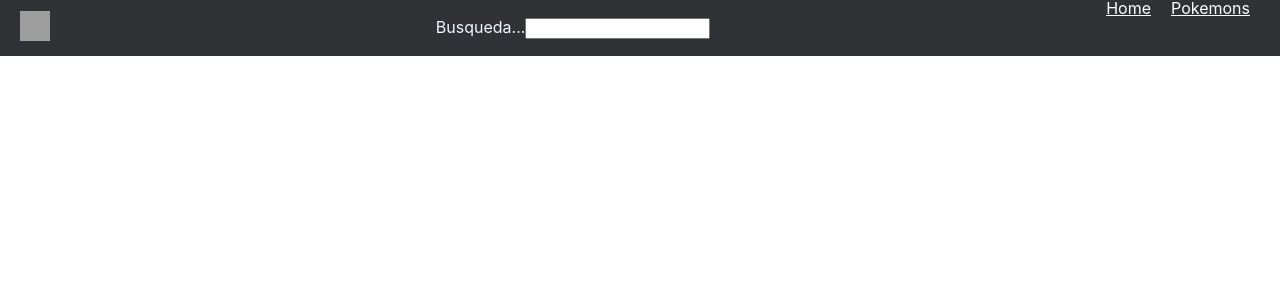
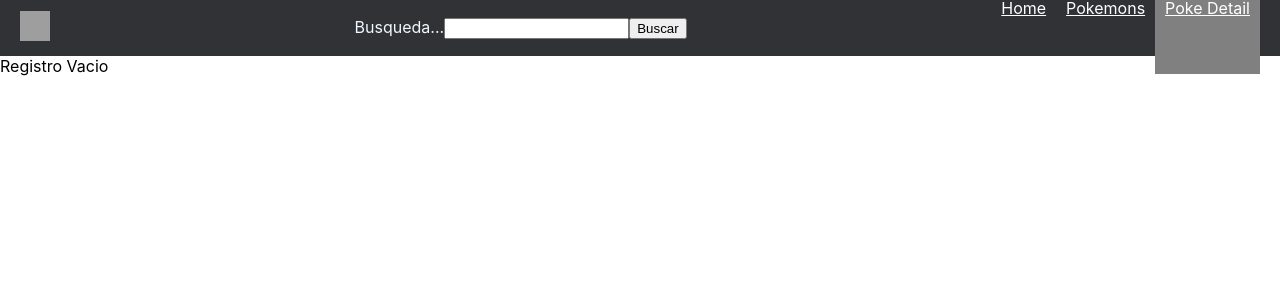
Before and after one commit to sedwarb/PI-Pokemon-main, a React (Create React App) app in the folder client/: page /pokemons/detail in a window 1280 px wide. Shown: the top 300 px of the page. Built offline with nearby package versions, Linux system fonts and the light colour scheme; grey boxes are pictures that could not be loaded.

Commit message:
update back and add in front

```diff
--- a/client/src/App.js
+++ b/client/src/App.js
@@ -4,6 +4,7 @@ import NavBar from "./components/NavBar/NavBar";
 import Landing from "./components/landing/landing"
 import { Route } from "react-router-dom";
 import {Busqueda} from './components/Busqueda/Busqueda';
+import {Detail} from './components/detail/detail'
 
 function App() {
   //<NavBar />
@@ -12,6 +13,7 @@ function App() {
       <Route exact path="/" component={Landing}></Route>
       <Route path="/:x" component={NavBar}></Route>
       <Route exact path="/pokemons" component={Busqueda}></Route>
+      <Route exact path="/pokemons/detail" component={Detail}></Route>
     </React.Fragment>
   );
 }
--- a/client/src/actions/actions.js
+++ b/client/src/actions/actions.js
@@ -17,3 +17,12 @@ export function getPokemons(){
             .catch(error=>console.log(`Error en getpokemons: ${error}`))
     }
 }
+
+export function getPokemonByName(nombre){
+    return async function(dispatch){
+        return fetch(`http://${ip}:3001/pokemons?name=${nombre}`)
+        .then(r=>r.json())
+        .then(res=>dispatch({type:GET_POKEMON_BYNAME,payload:res}))
+        .catch(error=>console.log(`Error en getPokemonByName: ${error}`))
+    }
+}
--- a/client/src/components/Busqueda/Busqueda.jsx
+++ b/client/src/components/Busqueda/Busqueda.jsx
@@ -7,9 +7,9 @@ export function Busqueda() {
   const [pagina, setPagina] = useState(0);
   const dispatch = useDispatch()
   const pokemons = useSelector(state=>state.pokemonsLoaded)
+
   useEffect(()=>{
     dispatch(getPokemons(pagina))
-    //console.log("Se ejecuto Useeffect en getpokemons")
   },[pagina])//se va a actualizar cada vez que haya un cambio
   function paginasig(){
     if(pagina<36)setPagina(pagina+12)
--- a/client/src/components/NavBar/NavBar.jsx
+++ b/client/src/components/NavBar/NavBar.jsx
@@ -1,8 +1,17 @@
-import React from 'react';
+import {getPokemonByName} from '../../actions/actions'
+import React,{useState}  from 'react';
+import { useDispatch } from 'react-redux'
 import { NavLink } from 'react-router-dom';
 import './NavBar.css';
 
+
+
 export default function NavBar() {
+    const [pokeName, setPokeName] = useState("");
+    const dispatch = useDispatch()
+    function handleChange(e){
+        setPokeName(e.target.value)
+    }
     return (
         <header className="navbar">
             <div>
@@ -10,16 +19,22 @@ export default function NavBar() {
             </div>
             <div>
                 <label>
-                    <span className='buSpan'>Busqueda...</span>
-                    <input type='search' id="buscar"/>
+                    <form onSubmit={(e) => {
+                        e.preventDefault();
+                        dispatch(getPokemonByName(pokeName))
+                        }}>
+                        <span className='buSpan'>Busqueda...</span>
+                        <input type='search' id="buscar" onChange={(e) => handleChange(e)} />
+                        <input type="submit" value={`Buscar`} />
+                    </form>
                 </label>
             </div>
             <nav>
-
                 <ul className="list">
                     <li className="list-item">
                         <NavLink exact to="/" >Home</NavLink>
                         <NavLink exact to="/pokemons" >Pokemons</NavLink>
+                        <NavLink exact to="/pokemons/detail" >Poke Detail</NavLink>
                     </li>
                 </ul>
             </nav>
--- /dev/null
+++ b/client/src/components/detail/detail.jsx
@@ -0,0 +1,27 @@
+import React from 'react'
+import { useSelector } from 'react-redux'
+
+export function Detail(){
+    const pokeDetail = useSelector(state=>state.pokemonDetail)
+    if(pokeDetail.nombre){
+        return (
+            <div>
+                <img src={pokeDetail.imagen} alt='PokeDetail'/>
+                <div>{`Nombre: ${pokeDetail.nombre}`}</div>
+                <div>{`Tipo: `}</div>
+                <div>{pokeDetail.tipos && pokeDetail.tipos.map(p=><div>{p}</div>)}</div>
+                <div>{`ID: ${pokeDetail.id}`}</div>
+                <div>{`Estadisticas: `}</div>
+                <div>{`Vida: ${pokeDetail.estadisticas.vida}`}</div>
+                <div>{`Fuerza: ${pokeDetail.estadisticas.fuerza}`}</div>
+                <div>{`Defenza: ${pokeDetail.estadisticas.defenza}`}</div>
+                <div>{`Velocidad: ${pokeDetail.estadisticas.velocidad}`}</div>
+                <div>{`Altura: ${pokeDetail.altura}`}</div>
+                <div>{`Peso: ${pokeDetail.peso}`}</div>
+            </div>
+        )
+    }else{
+        return <div>Registro Vacio</div>
+    }
+
+}
--- a/client/src/reducers/index.js
+++ b/client/src/reducers/index.js
@@ -13,18 +13,18 @@ const initialState = {
           pokemonsLoaded: action.payload
         };
     }
+    if (action.type === GET_POKEMON_BYNAME) {
+      return {
+        ...state,
+          pokemonDetail: action.payload
+        };
+    }
     if (action.type === GET_POKEMON_BYID) {
         return {
             ...state,
             pokemonDetail: action.payload
           };
     }
-    if (action.type === GET_POKEMON_BYNAME) {
-      return {
-          ...state,
-          pokemonDetail: action.payload
-        };
-  }
     if (action.type === CREATE_POKEMON) {
       return {
         ...state,
```
Also changed, not shown: 1 other file (tests, documents, lock files or other folders).
